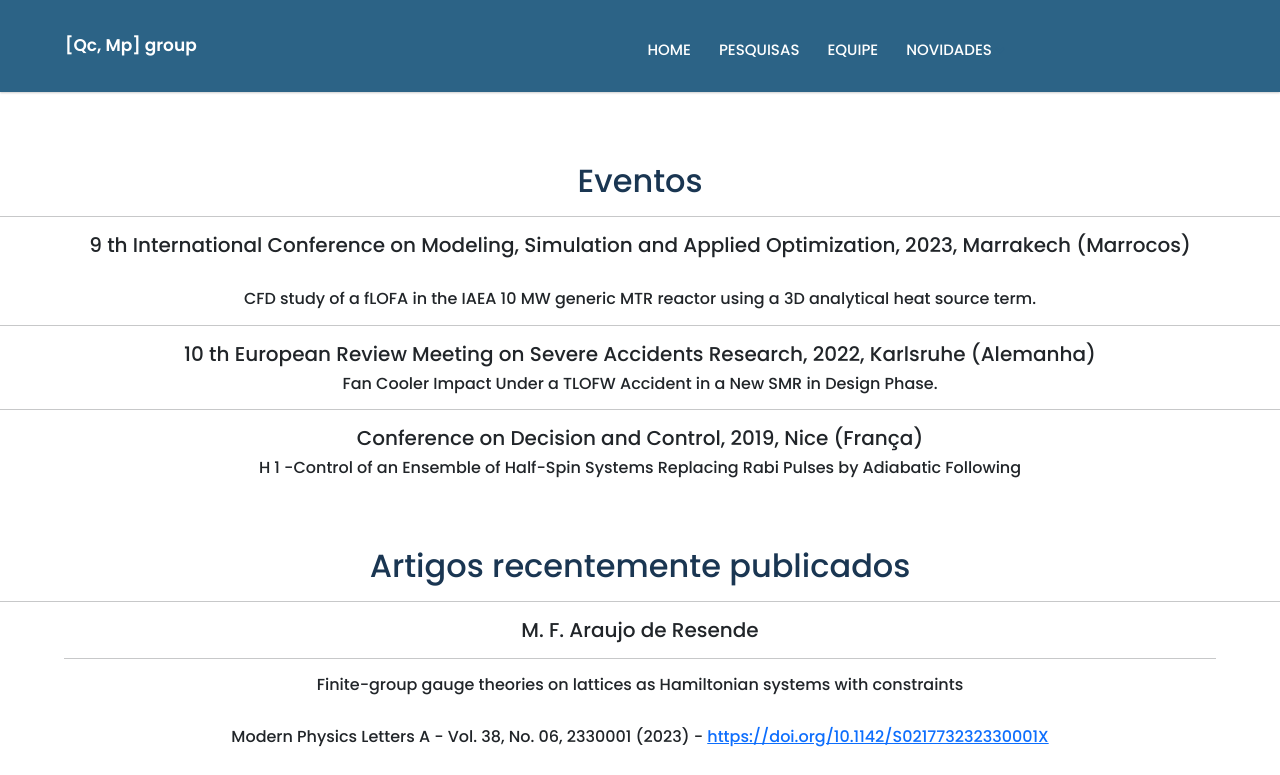
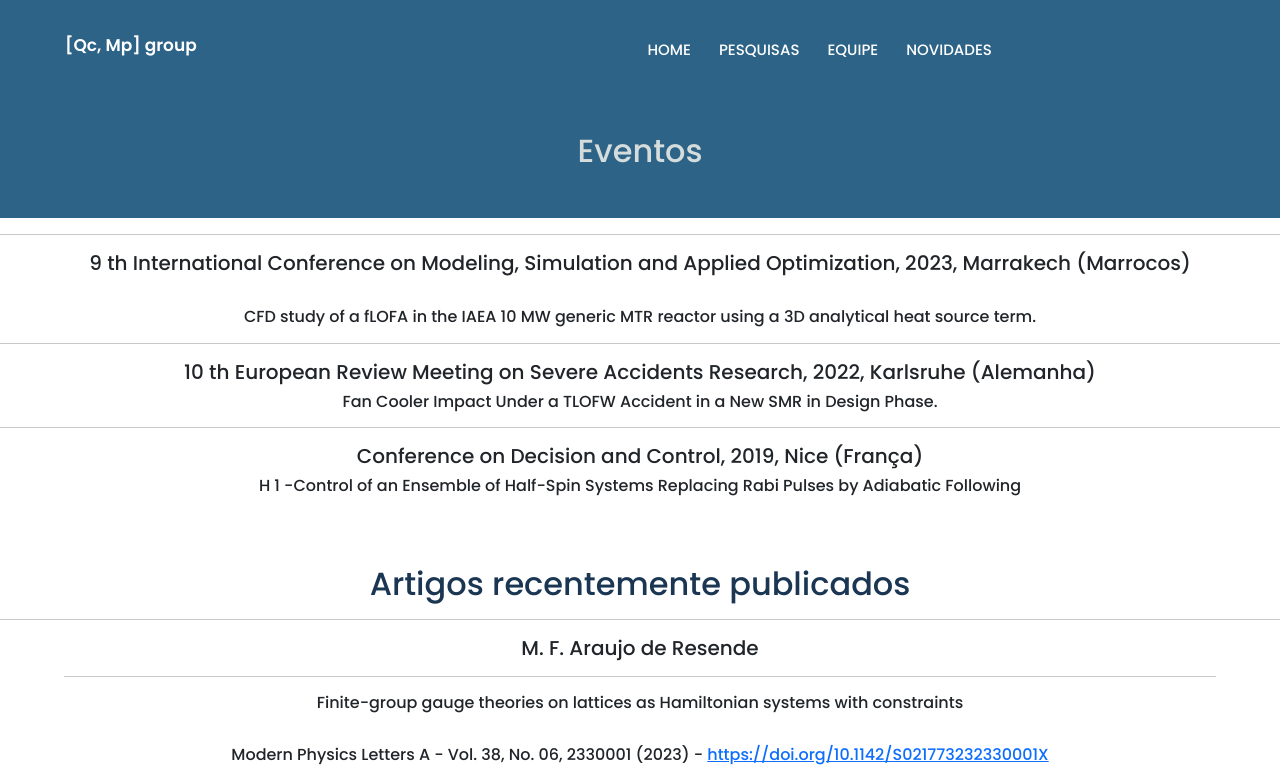
Before and after one commit to Projetos-Alunos/projeto-final-grupo-b-grupo-de-pesquisas, a plain HTML site: page novidades.html in a window 1280 px wide. Shown: the top 775 px of the page. Drawn offline with nearby package versions, Linux system fonts and the light colour scheme; a script that the page names is missing.

Commit message:
alterações feitas, aparentemente é a versão final

```diff
--- a/novidades.html
+++ b/novidades.html
@@ -48,7 +48,7 @@
       </div>
     </nav>
     <!-- <br><br><br> -->
-    <div class="titulos">
+    <div class="titulosn">
       <h2 id="Eventos">Eventos</h2>
     </div>
     <hr>
--- a/style.css
+++ b/style.css
@@ -824,6 +824,14 @@ display:flex;
 
 /** Novidades **/
 
+.titulosn{
+  text-align: center;
+  color:rgb(213, 220, 220);;
+  background-color: #2C6386;
+  padding-bottom: 40px;
+  padding-top: 40px;
+}
+
 .titulos{
   text-align: center;
   margin-top: 70px;
```
Also changed, not shown: index.html (+6 -5 lines), imagens/imagem3crrss.jpg (added), imagens/imagem4crrss.jpg (added).
